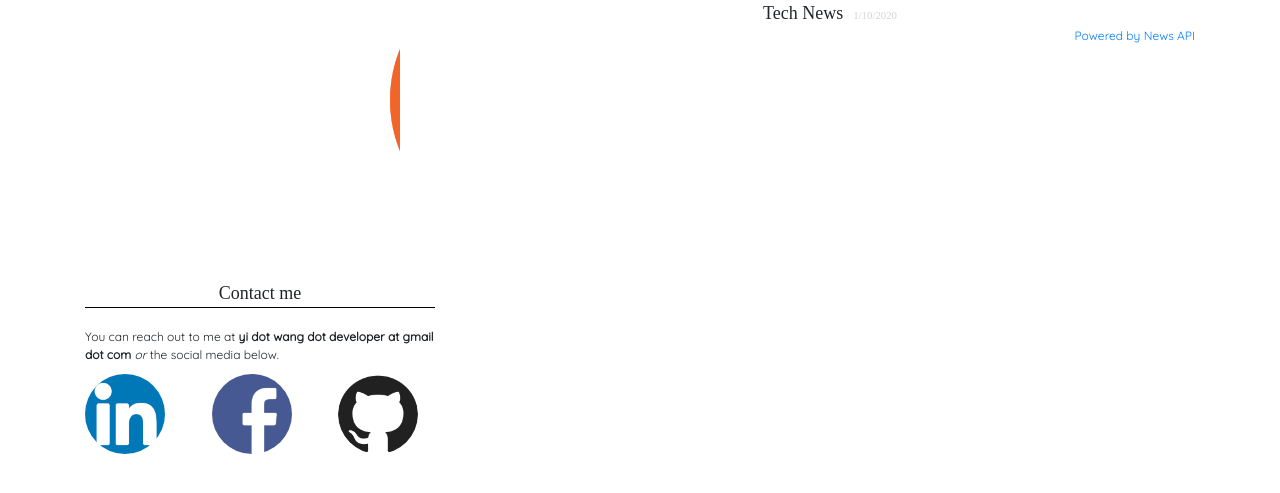
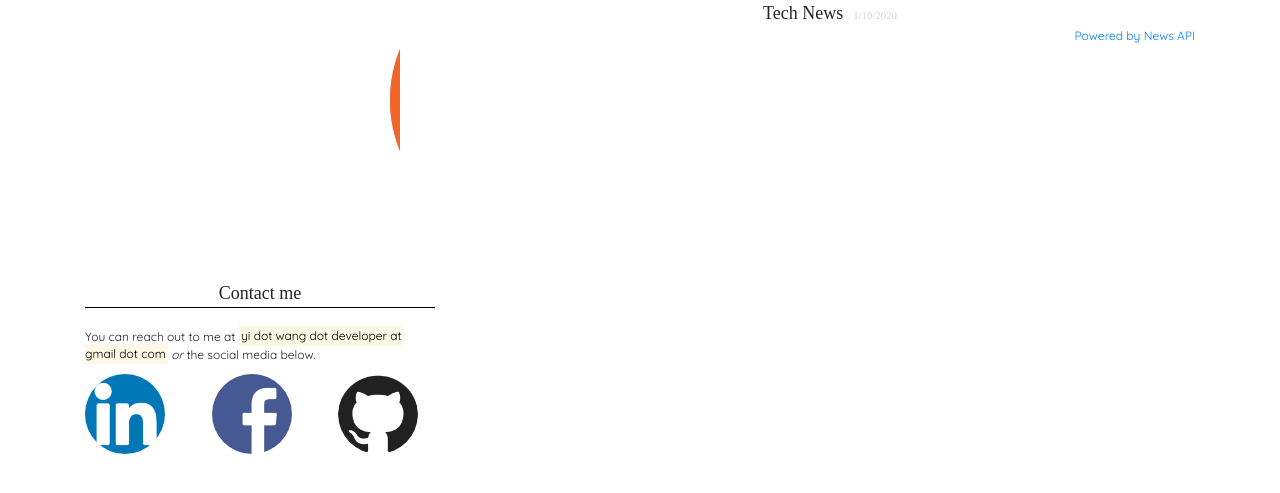
Before and after one commit to yiwangdev/yiwangdev.github.io, a plain HTML site: page index.html in a window 1280 px wide. Shown: the part 517-1010 px from the top of the page. Drawn offline with Linux system fonts and the light colour scheme; no server answers.

Commit message:
nodify display for email

```diff
--- a/index.html
+++ b/index.html
@@ -84,7 +84,7 @@
               <span class="title">Contact me</span>
             </div>
             <div class="divider"></div>
-            You can reach out to me at <strong>yi dot wang dot developer at gmail dot com</strong> <em>or</em> the social media below.
+            You can reach out to me at <mark>yi dot wang dot developer at gmail dot com</mark> <em>or</em> the social media below.
             <div class="row" style="margin-top:10px;">
               <a href="https://www.linkedin.com/in/yiwangsoft" target="_blank" class="col-lg-4"><img src="image/linkedin.png" class="socialIcon"></img></a>
               <a href="https://www.facebook.com/zinesanex" target="_blank" class="col-lg-4"><img src="image/facebook.png" class="socialIcon"></img></a>
```
